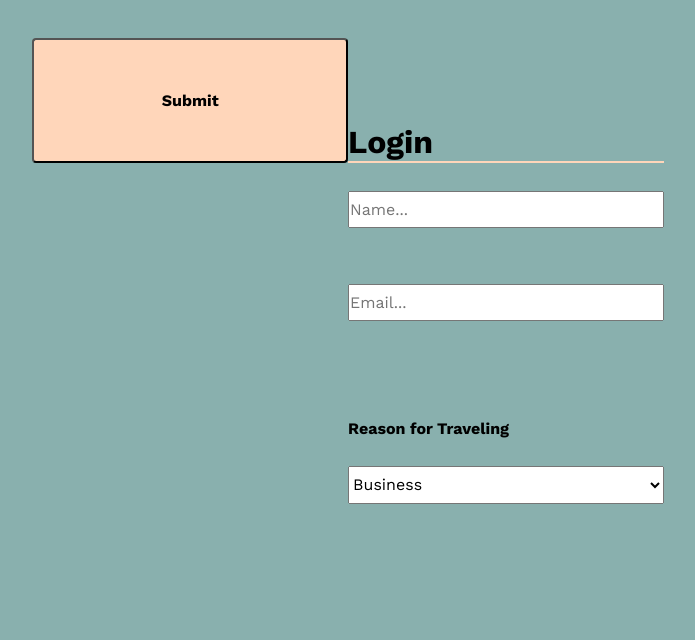
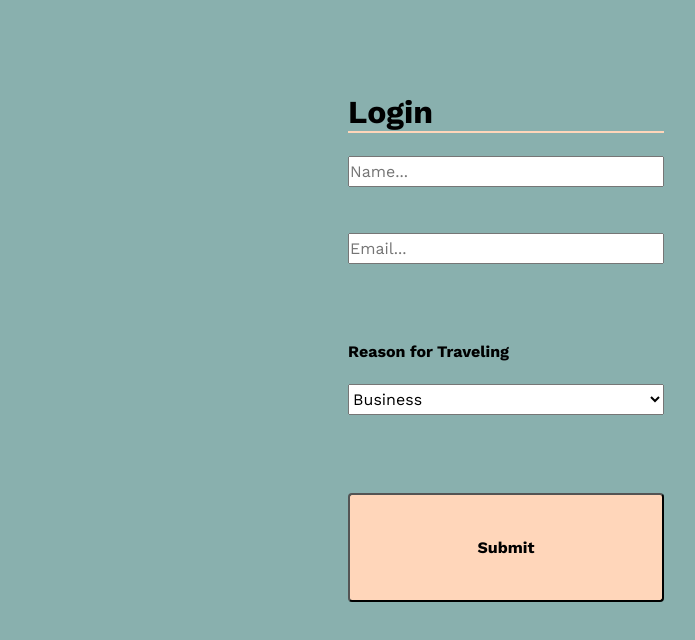
Before and after one commit to joel-oe-lacey/Such-Great-Heights, a React (Create React App) app: page / in a window 1280 px wide. Shown: the top 640 px of the page, without its empty margins (134-829 px from the left). Built offline with nearby package versions, Linux system fonts and the light colour scheme; no server answers.

Commit message:
Fix login styling

```diff
--- a/src/Login/Login.js
+++ b/src/Login/Login.js
@@ -1,6 +1,6 @@
 import React, { Component } from 'react';
 import './Login.scss';
-import { Link } from 'react-router-dom';
+import { NavLink } from 'react-router-dom';
 import { FormErrors } from './FormErrors';
 
 export default class Login extends Component {
@@ -64,7 +64,7 @@ export default class Login extends Component {
     //if formValid is false on click, render error messages
     //
     render() {
-        const submitBtn = this.state.formValid ? <Link to='/areas' className='log-in-btn'><button className='log-in-btn' onClick={this.submitForm}>Submit</button></Link> : <button className='log-in-btn' onClick={this.showErrors}>Submit</button>;
+        const submitBtn = this.state.formValid ? <NavLink to='/areas' className='log-in-btn' onClick={this.submitForm}>Submit</NavLink> : <button className='log-in-btn' onClick={this.showErrors}>Submit</button>;
 
         const errors = this.state.errorsDisp ? <FormErrors formErrors={this.state.formErrors} /> : '';
 
--- a/src/Login/Login.scss
+++ b/src/Login/Login.scss
@@ -21,6 +21,7 @@
   '. email .'
   '. type-label .'
   '. travel .'
+  '. errors .'
   '. login-button .';
 
 
@@ -67,12 +68,13 @@
 
 
 .link-btn {
-  grid-area: login-button;
+  // grid-area: login-button;
   justify-self: center;
   // align-self: center;
 
 }
 .log-in-btn {
+  grid-area: login-button;
   border-radius: 4px;
   font-family: 'Work Sans', sans-serif;
   font-weight: 700;
@@ -86,6 +88,7 @@
 }
 
 .form-errors {
+  grid-area: errors;
   display: flex;
   flex-direction: column;
   align-items: center;
```
